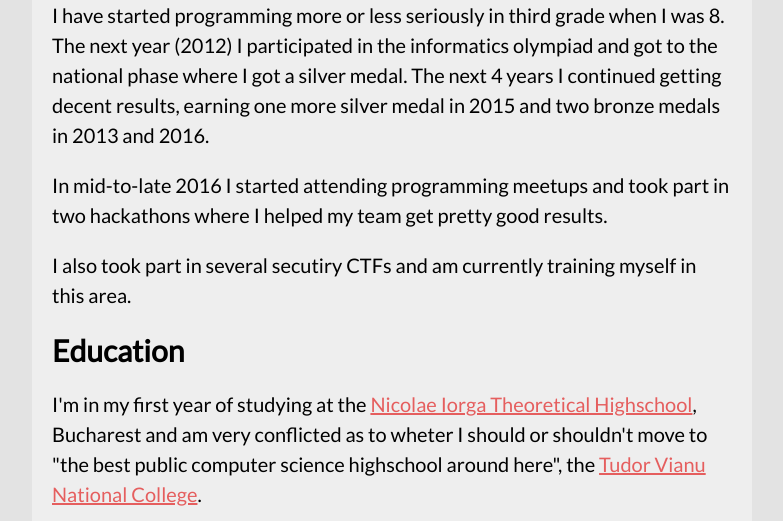
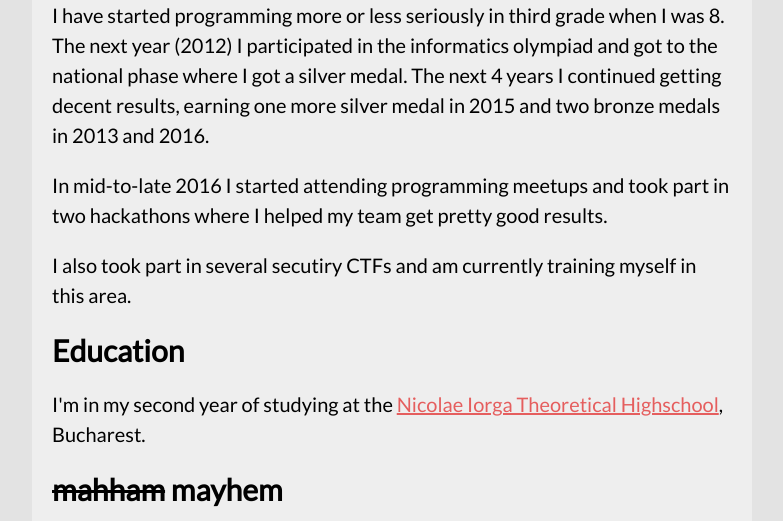
Before and after one commit to trupples/trupples.github.io, a plain HTML site: page index.html in a window 1280 px wide. Shown: the part 431-952 px from the top of the page, without its empty margins (248-1031 px from the left). Drawn offline with Linux system fonts and the light colour scheme.

Commit message:
about cntv...

```diff
--- a/index.html
+++ b/index.html
@@ -31,7 +31,7 @@
 			<section id="education">
 				<h2>Education</h2>
 				<p>
-					I'm in my first year of studying at the <a href="http://ltni.ro">Nicolae Iorga Theoretical Highschool</a>, Bucharest and am very conflicted as to wheter I should or shouldn't move to "the best public computer science highschool around here", the <a href="http://lbi.ro">Tudor Vianu National College</a>.
+					I'm in my second year of studying at the <a href="http://ltni.ro">Nicolae Iorga Theoretical Highschool</a>, Bucharest.
 				</p>
 			</section>
 			<section id="mayhem">
```
